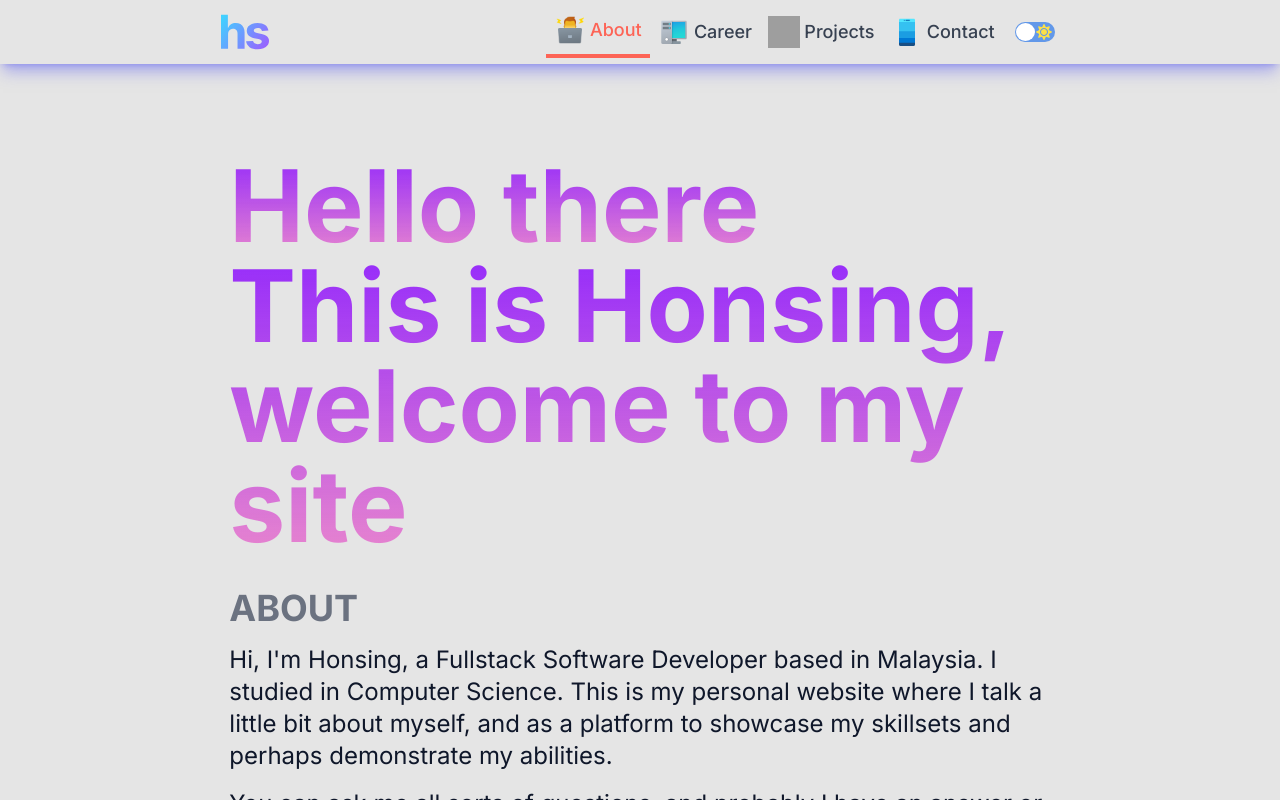
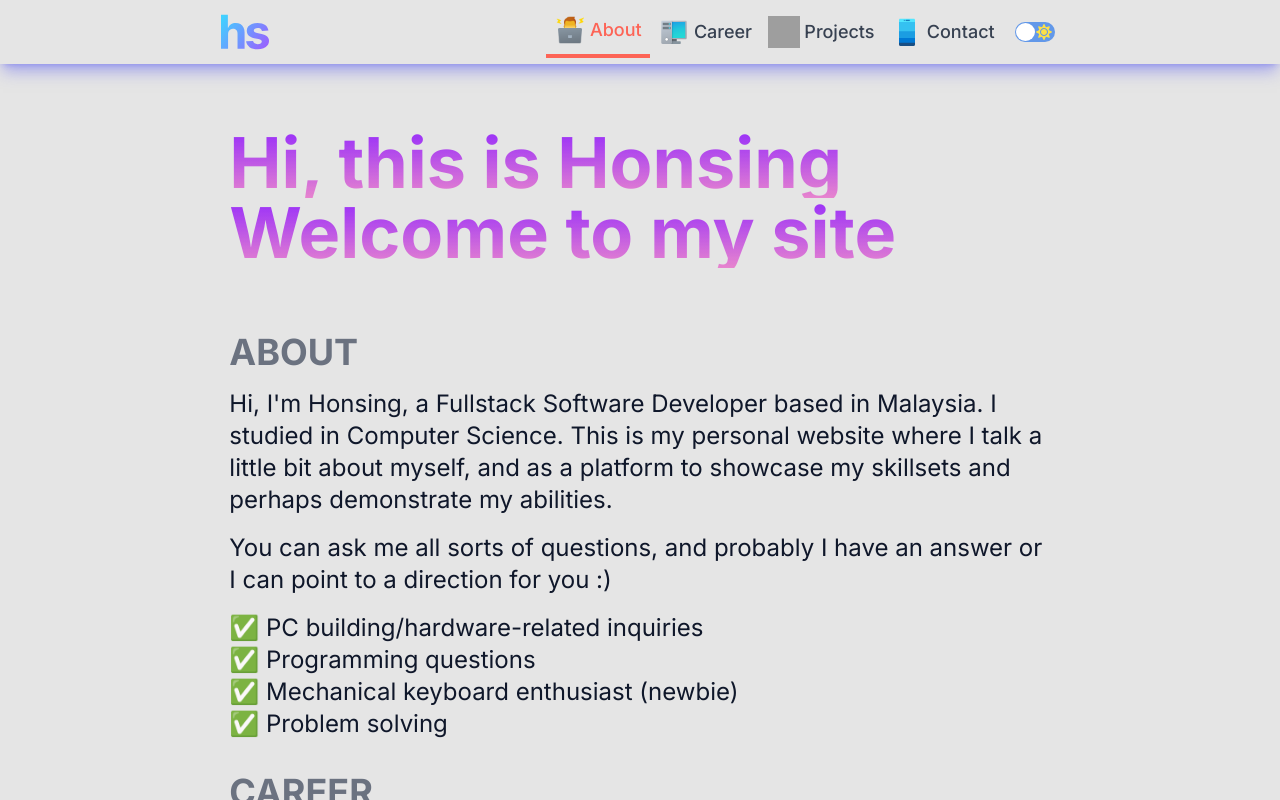
Before and after one commit to hhs8/portfolio, a React (Vite) app: page / in a window 1280 px wide. Built offline with nearby package versions, Linux system fonts and the light colour scheme; grey boxes are pictures that could not be loaded.

Commit message:
fix-ui: change banner styling

```diff
--- a/src/components/LandingBanner.css
+++ b/src/components/LandingBanner.css
@@ -1,5 +1,5 @@
 .Landing-banner {
-  font-size: calc(60px + 5vmin);
+  font-size: calc(30px + 5vmin);
   font-weight: 700;
   font-family: 'Inter', sans-serif;
   animation-name: landing;
--- a/src/components/LandingBanner.tsx
+++ b/src/components/LandingBanner.tsx
@@ -2,12 +2,12 @@ import "./LandingBanner.css";
 
 function LandingBanner() {
   return (
-    <div style={{ height: "40vh" }}>
+    <div className="my-16">
       <div className="text-left text-purple-500 Landing-banner">
-        Hello there
+        Hi, this is Honsing
       </div>
       <div className="text-left text-purple-500 Landing-banner">
-        This is Honsing, welcome to my site
+        Welcome to my site
       </div>
     </div>
   );
--- a/src/components/Section.tsx
+++ b/src/components/Section.tsx
@@ -22,11 +22,6 @@ function Section(props: SectionProp) {
     divRef.current?.scrollIntoView();
   };
 
-  const sectionClass = () => {
-    const alignment = props.index % 2 == 0 ? "float-left" : "float-right";
-    return "text-left text-2xl my-3 pt-16 " + alignment;
-  };
-
   const h1Class = () => {
     const mouseOnSection = hover ? textColors[props.index] : "";
     return (
@@ -49,7 +44,7 @@ function Section(props: SectionProp) {
       onMouseEnter={() => setHover(true)}
       onMouseLeave={() => setHover(false)}
     >
-      <div ref={divRef} className={sectionClass()}>
+      <div ref={divRef} className="my-8 text-2xl text-left">
         {renderH1()}
         <div className="my-4">{props.children}</div>
       </div>
```
